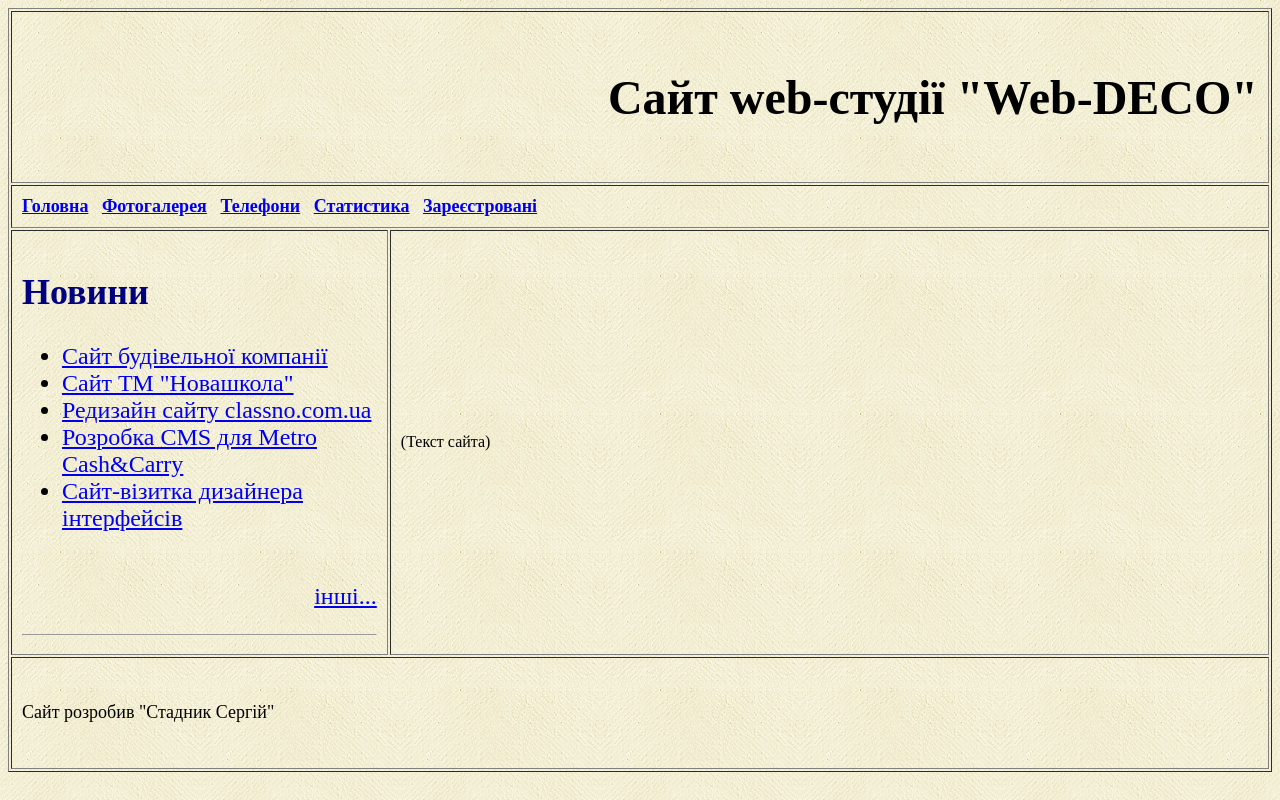
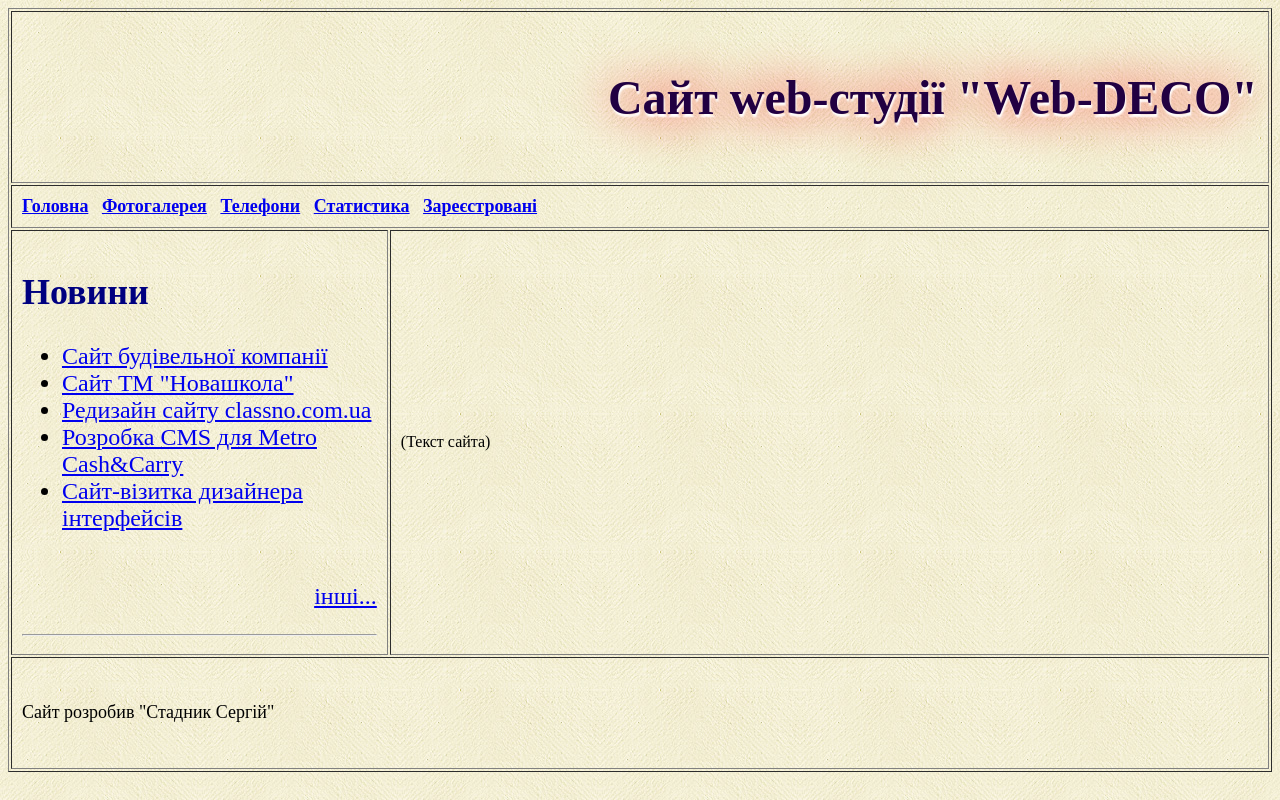
Before and after one commit to serhiyji/serhiyji.github.io, a plain HTML site: page index.html in a window 1280 px wide. Drawn offline with Linux system fonts and the light colour scheme.

Commit message:
09 - Добавити стиль-тінь

```diff
--- a/index.html
+++ b/index.html
@@ -3,11 +3,18 @@
     <head>
         <meta charset="UTF-8">
         <title>Сайт web-студії "Web-DECO"</title>
+        <style>
+            .shadowtext{
+                text-shadow: 1px 3px 2px white, 0 0 1em red;
+                color: #210042;
+                font-size: 2em;
+            }
+        </style>
     </head>
     <body background="images/bg.jpg">
         <table border="1" align="center" cellpadding="10">
             <tr>
-                <td colspan="2" height="150" align="right"><font size="5"><h1>Сайт web-студії "Web-DECO"</h1></font></td>
+                <td colspan="2" height="150" align="right"><font size="5" color="maroon"><h1 class="shadowtext">Сайт web-студії "Web-DECO"</h1></font></td>
             </tr>
             <tr>
                 <td colspan="2">
```
